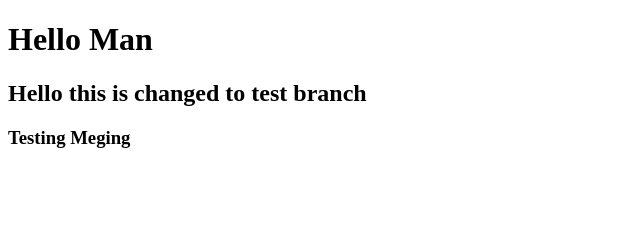
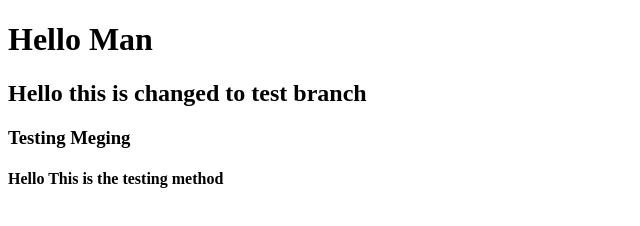
Before and after one commit to Endaweke8/BranchTest, a plain HTML site: page index.html in a window 1280 px wide. Shown: the whole page, without its empty margins (0-640 px from the left). Drawn offline with Linux system fonts and the light colour scheme.

Commit message:
After testing conflict

```diff
--- a/index.html
+++ b/index.html
@@ -9,5 +9,6 @@
     <h1>Hello Man</h1>
     <h2>Hello this is changed to test branch</h2>
     <h3>Testing Meging</h3>
+    <h4>Hello This is the testing method</h4>
 </body>
 </html>
```
